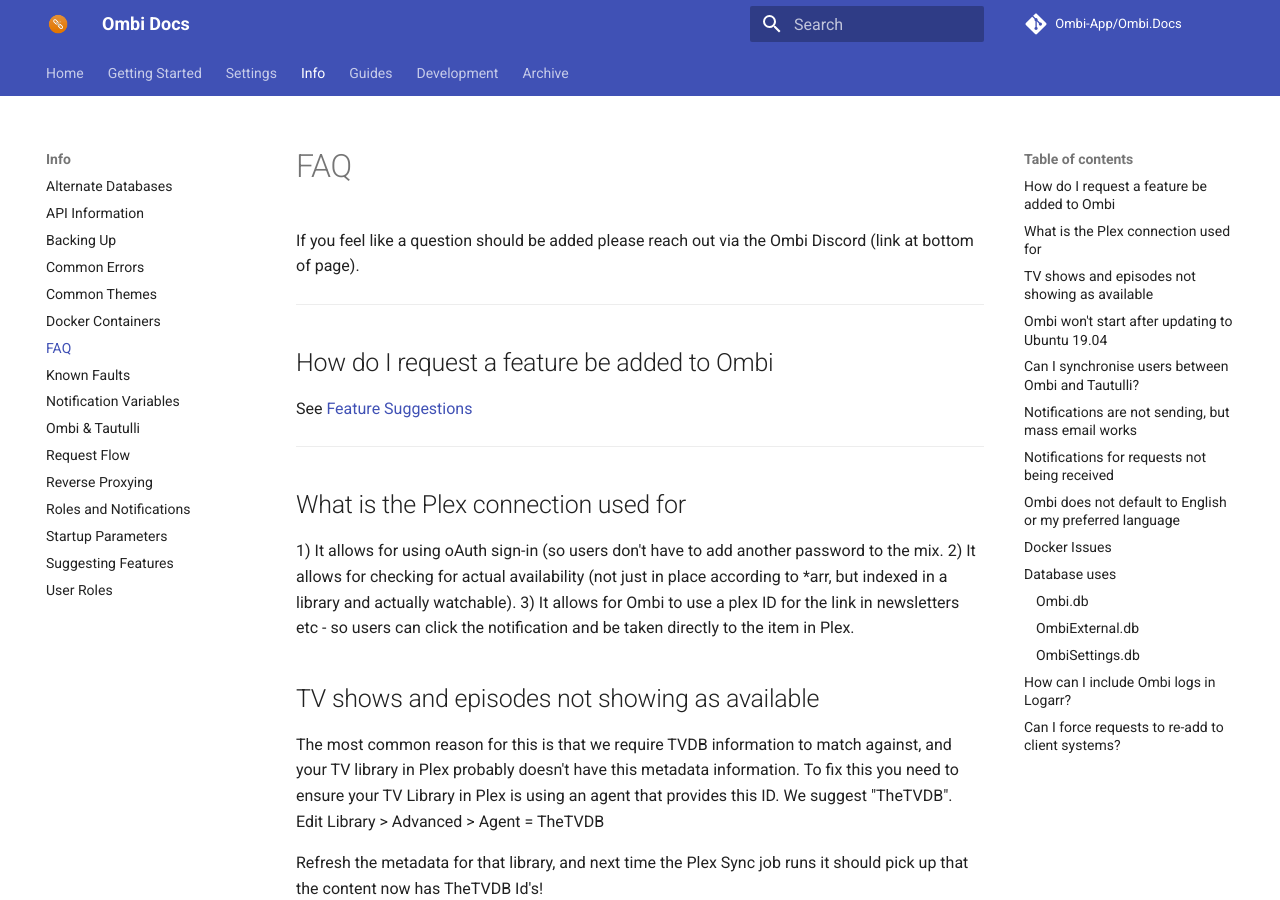
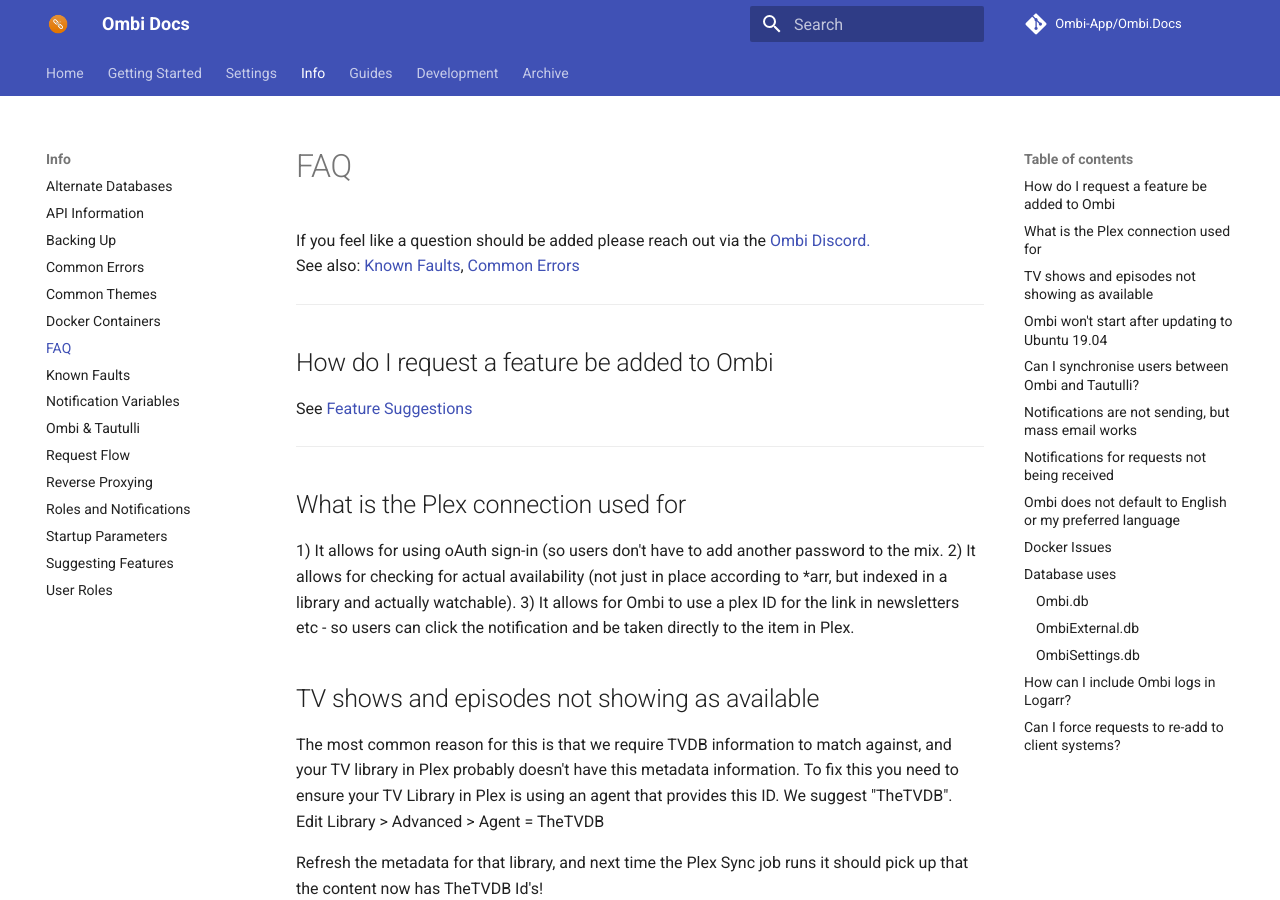
Before and after one commit to Ombi-app/Ombi.Docs, an MkDocs documentation site: the page built from docs/info/faq.md, in a window 1280 px wide and 900 px high. Built offline with MkDocs 1.6.1 and Material for MkDocs 9.7.7, drawn with Linux system fonts in a browser that asks for light colours; comment, search, counter and statistics services are not loaded.

Commit message:
Add known faults to front page and faq

```diff
--- a/docs/info/faq.md
+++ b/docs/info/faq.md
@@ -5,7 +5,9 @@
 
 --8<-- "assets/glossary.md"
 
-If you feel like a question should be added please reach out via the Ombi Discord (link at bottom of page).
+If you feel like a question should be added please reach out via the [Ombi Discord.](https://discord.gg/Sa7wNWb)
+See also: [Known Faults](known-faults), [Common Errors](common-errors)
+
 ***
 
 ## How do I request a feature be added to Ombi
```
Also changed, not shown: docs/index.md (+1 -0 lines).
